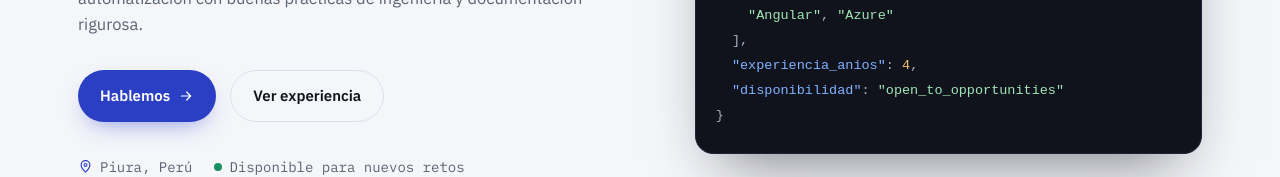
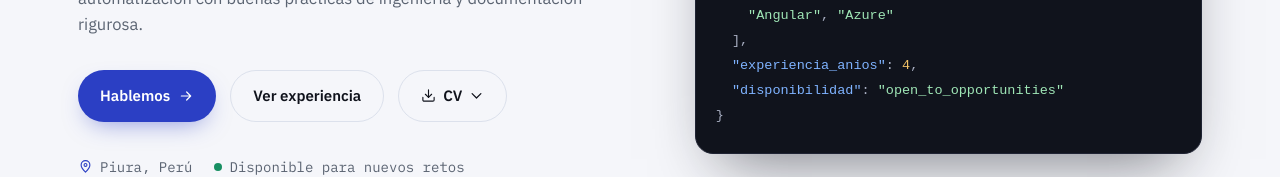
Before and after one commit to danielgutierrez13/mi-portafolio, a React (Vite) app: page / in a window 1280 px wide. Shown: the part 491-668 px from the top of the page. Built offline with nearby package versions, Linux system fonts and the light colour scheme.

Commit message:
[feature] mi cv boton de redireccion

```diff
--- a/src/components/SVGSprite.tsx
+++ b/src/components/SVGSprite.tsx
@@ -59,6 +59,13 @@ export function SVGSprite() {
       <symbol id="icon-github" viewBox="0 0 24 24" fill="currentColor">
         <path d="M12 2C6.477 2 2 6.477 2 12c0 4.418 2.865 8.166 6.839 9.489.5.092.682-.217.682-.482 0-.237-.008-.868-.013-1.703-2.782.604-3.369-1.342-3.369-1.342-.454-1.154-1.11-1.462-1.11-1.462-.908-.62.069-.608.069-.608 1.003.07 1.531 1.031 1.531 1.031.892 1.529 2.341 1.087 2.91.832.092-.647.35-1.088.636-1.338-2.22-.253-4.555-1.113-4.555-4.951 0-1.093.39-1.988 1.029-2.688-.103-.253-.446-1.272.098-2.65 0 0 .84-.269 2.75 1.025A9.578 9.578 0 0 1 12 6.836a9.59 9.59 0 0 1 2.504.337c1.909-1.294 2.747-1.025 2.747-1.025.546 1.378.202 2.397.1 2.65.64.7 1.028 1.595 1.028 2.688 0 3.848-2.339 4.695-4.566 4.943.359.309.678.919.678 1.852 0 1.336-.012 2.415-.012 2.743 0 .267.18.578.688.48C19.138 20.163 22 16.418 22 12c0-5.523-4.477-10-10-10z"/>
       </symbol>
+      <symbol id="icon-download" viewBox="0 0 24 24" fill="none" stroke="currentColor" strokeWidth="1.8" strokeLinecap="round" strokeLinejoin="round">
+        <path d="M21 15v4a2 2 0 0 1-2 2H5a2 2 0 0 1-2-2v-4"/><polyline points="7 10 12 15 17 10"/><line x1="12" y1="15" x2="12" y2="3"/>
+      </symbol>
+      <symbol id="icon-file-pdf" viewBox="0 0 24 24" fill="none" stroke="currentColor" strokeWidth="1.6" strokeLinecap="round" strokeLinejoin="round">
+        <path d="M14 2H6a2 2 0 0 0-2 2v16a2 2 0 0 0 2 2h12a2 2 0 0 0 2-2V8z"/><polyline points="14 2 14 8 20 8"/>
+        <line x1="9" y1="13" x2="15" y2="13"/><line x1="9" y1="17" x2="15" y2="17"/><polyline points="9 9 10 9"/>
+      </symbol>
       <symbol id="icon-whatsapp" viewBox="0 0 24 24" fill="currentColor">
         <path d="M17.472 14.382c-.297-.149-1.758-.867-2.03-.967-.273-.099-.471-.148-.67.15-.197.297-.767.966-.94 1.164-.173.199-.347.223-.644.075-.297-.15-1.255-.463-2.39-1.475-.883-.788-1.48-1.761-1.653-2.059-.173-.297-.018-.458.13-.606.134-.133.298-.347.446-.52.149-.174.198-.298.298-.497.099-.198.05-.371-.025-.52-.075-.149-.669-1.612-.916-2.207-.242-.579-.487-.5-.669-.51-.173-.008-.371-.01-.57-.01-.198 0-.52.074-.792.372-.272.297-1.04 1.016-1.04 2.479 0 1.462 1.065 2.875 1.213 3.074.149.198 2.096 3.2 5.077 4.487.709.306 1.262.489 1.694.625.712.227 1.36.195 1.871.118.571-.085 1.758-.719 2.006-1.413.248-.694.248-1.289.173-1.413-.074-.124-.272-.198-.57-.347z"/>
         <path d="M12 0C5.373 0 0 5.373 0 12c0 2.117.549 4.107 1.51 5.833L.057 23.077a.75.75 0 0 0 .92.92l5.237-1.453A11.943 11.943 0 0 0 12 24c6.627 0 12-5.373 12-12S18.627 0 12 0zm0 21.75a9.722 9.722 0 0 1-4.953-1.35l-.355-.212-3.678 1.02 1.02-3.683-.213-.356A9.722 9.722 0 0 1 2.25 12C2.25 6.615 6.615 2.25 12 2.25S21.75 6.615 21.75 12 17.385 21.75 12 21.75z"/>
--- a/src/components/sections/Hero/Hero.tsx
+++ b/src/components/sections/Hero/Hero.tsx
@@ -1,9 +1,10 @@
-import { type ReactNode } from 'react';
+import { type ReactNode, useState, useEffect, useRef } from 'react';
 import { Icon } from '../../ui/Icon';
 import { Button } from '../../ui/Button';
 import { Eyebrow } from '../../ui/Eyebrow';
 import { ApiCard } from './ApiCard';
 import { HERO, type HeroMeta } from '../../../data/hero';
+import { CV } from '../../../data/cv';
 
 interface HeroMetaListProps {
   readonly items: HeroMeta[];
@@ -23,6 +24,53 @@ function HeroMetaList({ items }: HeroMetaListProps): ReactNode {
         </li>
       ))}
     </ul>
+  );
+}
+
+function CvDropdown() {
+  const [open, setOpen] = useState(false);
+  const ref = useRef<HTMLDivElement>(null);
+
+  useEffect(() => {
+    const handler = (e: MouseEvent) => {
+      if (ref.current && !ref.current.contains(e.target as Node)) setOpen(false);
+    };
+    document.addEventListener('mousedown', handler);
+    return () => document.removeEventListener('mousedown', handler);
+  }, []);
+
+  return (
+    <div className="cv-dropdown" ref={ref}>
+      <button
+        type="button"
+        className="btn btn--ghost cv-dropdown__trigger"
+        onClick={() => setOpen((o) => !o)}
+        aria-haspopup="true"
+        aria-expanded={open}
+      >
+        <Icon id="download" /> CV <Icon id="chevron-right" className={`cv-dropdown__caret${open ? ' cv-dropdown__caret--open' : ''}`} />
+      </button>
+      {open && (
+        <div className="cv-dropdown__menu" role="menu">
+          {CV.variants.map((v) => (
+            <a
+              key={v.id}
+              href={v.file}
+              download
+              className="cv-dropdown__item"
+              role="menuitem"
+              onClick={() => setOpen(false)}
+            >
+              <Icon id="file-pdf" />
+              <span>
+                <strong>{v.label}</strong>
+                <em>{v.description.split('.')[0]}</em>
+              </span>
+            </a>
+          ))}
+        </div>
+      )}
+    </div>
   );
 }
 
@@ -47,8 +95,9 @@ export function Hero() {
           </p>
           <p className="hero__pitch">{pitch}</p>
           <div className="hero__actions">
-            <Button variant="primary" href="#contacto" icon="arrow">Hablemos </Button>
+            <Button variant="primary" href="#contacto" icon="arrow">Hablemos</Button>
             <Button variant="ghost" href="#experiencia">Ver experiencia</Button>
+            <CvDropdown />
           </div>
           <HeroMetaList items={meta} />
         </div>
--- /dev/null
+++ b/src/data/cv.ts
@@ -0,0 +1,33 @@
+export interface CvVariant {
+  readonly id: string;
+  readonly label: string;
+  readonly description: string;
+  readonly file: string;
+}
+
+export interface Cv {
+  readonly eyebrow: string;
+  readonly heading: string;
+  readonly description: string;
+  readonly variants: CvVariant[];
+}
+
+export const CV: Cv = {
+  eyebrow: '// curriculum-vitae',
+  heading: 'Currículum Vitae',
+  description: 'Descarga o visualiza mi CV en la versión que prefieras.',
+  variants: [
+    {
+      id: 'simple',
+      label: 'CV Simple',
+      description: 'Una página. Información clave: perfil, stack, experiencia y formación.',
+      file: '/docs/cv/cv-simple.pdf',
+    },
+    {
+      id: 'completo',
+      label: 'CV Completo',
+      description: 'Versión extendida con detalle de proyectos, certificaciones y responsabilidades.',
+      file: '/docs/cv/cv-completo.pdf',
+    },
+  ],
+};
--- a/src/data/stack.ts
+++ b/src/data/stack.ts
@@ -27,6 +27,6 @@ export const STACK: Stack = {
     { id: 'backend', label: '// backend & automatizacion', chips: ['Spring Boot', 'Symfony', 'Express JS', '.Net Framework', 'RPA UiPath'] },
     { id: 'cloud', label: '// cloud & devops', chips: ['Azure', 'AWS', 'Docker', 'Git & GitHub', 'GitHub Actions', 'Dependabot', 'GitHub Projects'] },
     { id: 'db', label: '// bases-de-datos', chips: ['SQL Server', 'PostgreSQL', 'MySQL', 'MongoDB', 'Oracle'] },
-    { id: 'calidad', label: '// calidad & monitoreo', chips: ['Jira', 'SonarQube', 'Grafana'] },
+    { id: 'calidad', label: '// calidad & monitoreo', chips: ['Jira', 'SonarQube', 'Grafana', 'Swagger Hub'] },
   ],
 };
--- a/src/styles/sections/hero.css
+++ b/src/styles/sections/hero.css
@@ -74,6 +74,41 @@
 .tok-num { color: #F2C166; }
 .cursor-blink { color: #37D68C; animation: blink 1s steps(1) infinite; }
 
+/* CV dropdown */
+.cv-dropdown { position: relative; }
+.cv-dropdown__trigger {
+  display: inline-flex; align-items: center; gap: 7px;
+}
+.cv-dropdown__trigger .icon { width: 15px; height: 15px; }
+.cv-dropdown__caret { transition: transform .2s; transform: rotate(90deg); }
+.cv-dropdown__caret--open { transform: rotate(270deg); }
+
+.cv-dropdown__menu {
+  position: absolute;
+  top: calc(100% + 8px);
+  left: 0;
+  min-width: 260px;
+  background: var(--surface);
+  border: 1px solid var(--border);
+  border-radius: var(--radius-md);
+  box-shadow: 0 12px 32px -8px rgba(0,0,0,.18);
+  z-index: 50;
+  overflow: hidden;
+}
+.cv-dropdown__item {
+  display: flex; align-items: flex-start; gap: 12px;
+  padding: 14px 16px;
+  text-decoration: none;
+  color: var(--ink);
+  transition: background .15s;
+}
+.cv-dropdown__item + .cv-dropdown__item { border-top: 1px solid var(--border); }
+.cv-dropdown__item:hover { background: var(--bg-alt); }
+.cv-dropdown__item .icon { width: 20px; height: 20px; color: var(--primary); flex-shrink: 0; margin-top: 2px; }
+.cv-dropdown__item span { display: flex; flex-direction: column; gap: 2px; }
+.cv-dropdown__item strong { font-size: 14px; font-weight: 600; }
+.cv-dropdown__item em { font-style: normal; font-size: 12px; color: var(--ink-soft); }
+
 @media (max-width: 980px) {
   .hero__grid { grid-template-columns: 1fr; }
   .hero__meta { font-size: 13px; }
--- a/src/styles/ui/button.css
+++ b/src/styles/ui/button.css
@@ -29,7 +29,8 @@
 .btn--ghost:hover { border-color: var(--primary); color: var(--primary); transform: translateY(-1px); }
 
 .btn--light {
-  background: #fff;
+  background: var(--surface);
   color: var(--ink);
+  border: 1.5px solid var(--border);
 }
-.btn--light:hover { transform: translateY(-1px); }
+.btn--light:hover { border-color: var(--primary); color: var(--primary); transform: translateY(-1px); }
```
